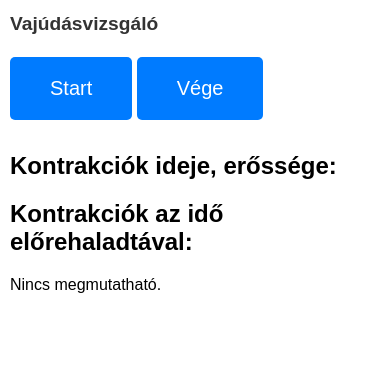
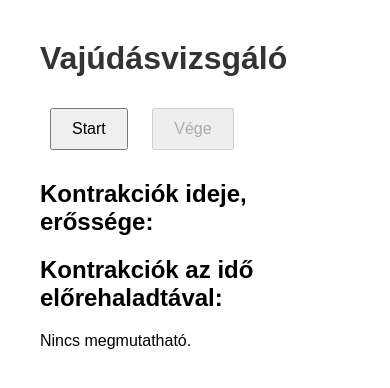
Before and after one commit to janoskonig/labor-tracker, a Flask app: page / in a window 390 px wide. Shown: the top 388 px of the page. Run offline with Flask 3, Linux system fonts and the light colour scheme.

Commit message:
Revert "mobile opti"
This reverts commit dfa3a0cda9f81db5bb87a55557b1b2acc3a5a8e0.

```diff
--- a/static/style.css
+++ b/static/style.css
@@ -1,36 +1,21 @@
-/* Base Styles */
 body {
     font-family: Arial, sans-serif;
     margin: 40px;
-    padding: 0;
 }
 
 h1 {
     color: #333;
-    font-size: 2em;
-    margin-bottom: 20px;
 }
 
 button {
-    padding: 15px 30px;
-    margin: 10px 0;
-    font-size: 18px;
-    background-color: #007bff;
-    color: white;
-    border: none;
-    border-radius: 5px;
-    cursor: pointer;
-    transition: background-color 0.3s ease;
-}
-
-button:hover {
-    background-color: #0056b3;
+    padding: 10px 20px;
+    margin: 10px;
+    font-size: 16px;
 }
 
 ul {
     list-style-type: none;
     padding: 0;
-    margin: 0;
 }
 
 li {
@@ -38,70 +23,4 @@ li {
     margin: 5px 0;
     padding: 10px;
     border: 1px solid #ddd;
-    border-radius: 5px;
 }
-
-input[type="number"] {
-    padding: 15px;
-    font-size: 18px;
-    margin: 10px 0;
-    border: 1px solid #ddd;
-    border-radius: 5px;
-    width: 100%;
-    box-sizing: border-box;
-}
-
-/* Responsive Styles */
-@media (max-width: 768px) {
-    body {
-        margin: 20px;
-    }
-
-    h1 {
-        font-size: 1.5em;
-        margin-bottom: 15px;
-    }
-
-    button {
-        padding: 15px 30px;
-        font-size: 18px;
-        margin: 10px 0;
-    }
-
-    input[type="number"] {
-        padding: 15px;
-        font-size: 18px;
-        margin: 10px 0;
-    }
-
-    li {
-        padding: 8px;
-    }
-}
-
-@media (max-width: 576px) {
-    body {
-        margin: 10px;
-    }
-
-    h1 {
-        font-size: 1.2em;
-        margin-bottom: 10px;
-    }
-
-    button {
-        padding: 20px 40px;
-        font-size: 20px;
-        margin: 12px 0;
-    }
-
-    input[type="number"] {
-        padding: 20px;
-        font-size: 20px;
-        margin: 12px 0;
-    }
-
-    li {
-        padding: 6px;
-    }
-}
--- a/templates/index.html
+++ b/templates/index.html
@@ -2,7 +2,6 @@
 <html lang="en">
 <head>
     <meta charset="UTF-8">
-    <meta name="viewport" content="width=device-width, initial-scale=1.0">
     <title>Vajúdás tracker</title>
     <link rel="stylesheet" href="{{ url_for('static', filename='style.css') }}">
 </head>
```
